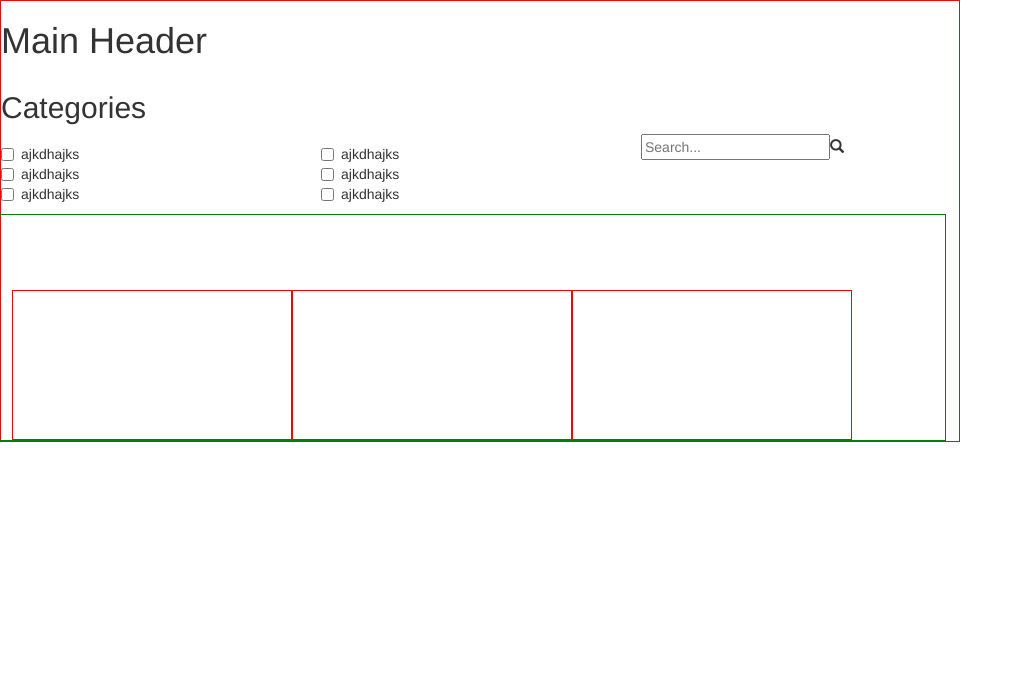
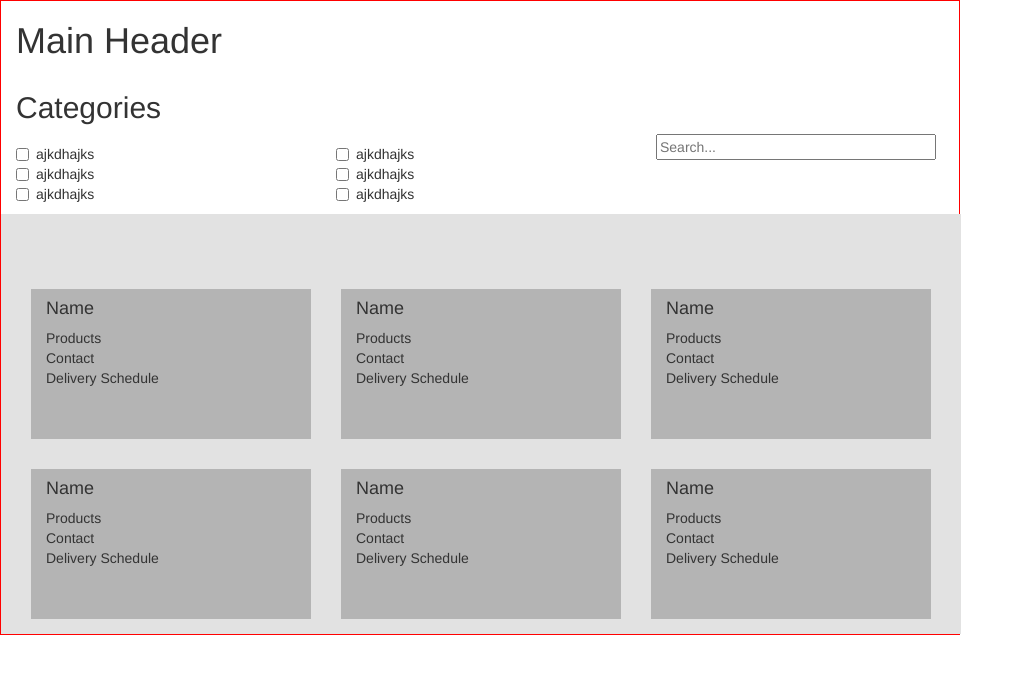
Before and after one commit to MyPlanet-Qwirks/foodspokes, a plain HTML site: page index.html in a window 1280 px wide. Shown: the whole page, without its empty margins (0-1024 px from the left). Drawn offline with nearby package versions, Linux system fonts and the light colour scheme.

Commit message:
Wirerfame WIP2

```diff
--- a/css/style.css
+++ b/css/style.css
@@ -4,6 +4,7 @@ header{
 .row{
 	width:960px;
 	max-width:960px;
+	margin:0;
 }
 .wrapper{
 	width:960px;
@@ -16,18 +17,23 @@ header{
 
 }
 
+.searchBar{
+	width:280px;
+
+}
+
 .farmerCard{
 	width:280px;
 	height:150px;
-	border:1px solid red;
+	background-color: #b4b4b4;
+	margin:15px;
 }
 
 .searchResultsWrapper{
 	max-width: 960px;
-	padding-top:75px;
-	padding-right:25px;
-	padding-left:25px;
-	border:1px solid green;
+	padding-top:60px;
+
+	background-color:#e2e2e2;
 
 
 }
--- a/index.html
+++ b/index.html
@@ -47,19 +47,48 @@
 			</div>
 		</div>
 		<div class="col-md-4">
-			<input type="text" placeholder="Search..."/><span class="glyphicon glyphicon-search"></span>
+			<input class="searchBar" type="text" placeholder="Search..."/>
 		</div>
 	</div>
-	<div class="row">
-		<div class="searchResultsWrapper col-md-12">
+	<div class="row searchResultsWrapper">
+		<div class="row col-md-12">
 			<div class="col-md-4 farmerCard">
-
+				<h4>Name</h4>
+				<div>Products</div>
+				<div>Contact</div>
+				<div>Delivery Schedule</div>
 			</div>
 			<div class="col-md-4 farmerCard">
-
+				<h4>Name</h4>
+				<div>Products</div>
+				<div>Contact</div>
+				<div>Delivery Schedule</div>
 			</div>
 			<div class="col-md-4 farmerCard">
-
+				<h4>Name</h4>
+				<div>Products</div>
+				<div>Contact</div>
+				<div>Delivery Schedule</div>
+			</div>
+		</div>
+		<div class="row col-md-12">
+			<div class="col-md-4 farmerCard">
+				<h4>Name</h4>
+				<div>Products</div>
+				<div>Contact</div>
+				<div>Delivery Schedule</div>
+			</div>
+			<div class="col-md-4 farmerCard">
+				<h4>Name</h4>
+				<div>Products</div>
+				<div>Contact</div>
+				<div>Delivery Schedule</div>
+			</div>
+			<div class="col-md-4 farmerCard">
+				<h4>Name</h4>
+				<div>Products</div>
+				<div>Contact</div>
+				<div>Delivery Schedule</div>
 			</div>
 		</div>
 	</div>
```
